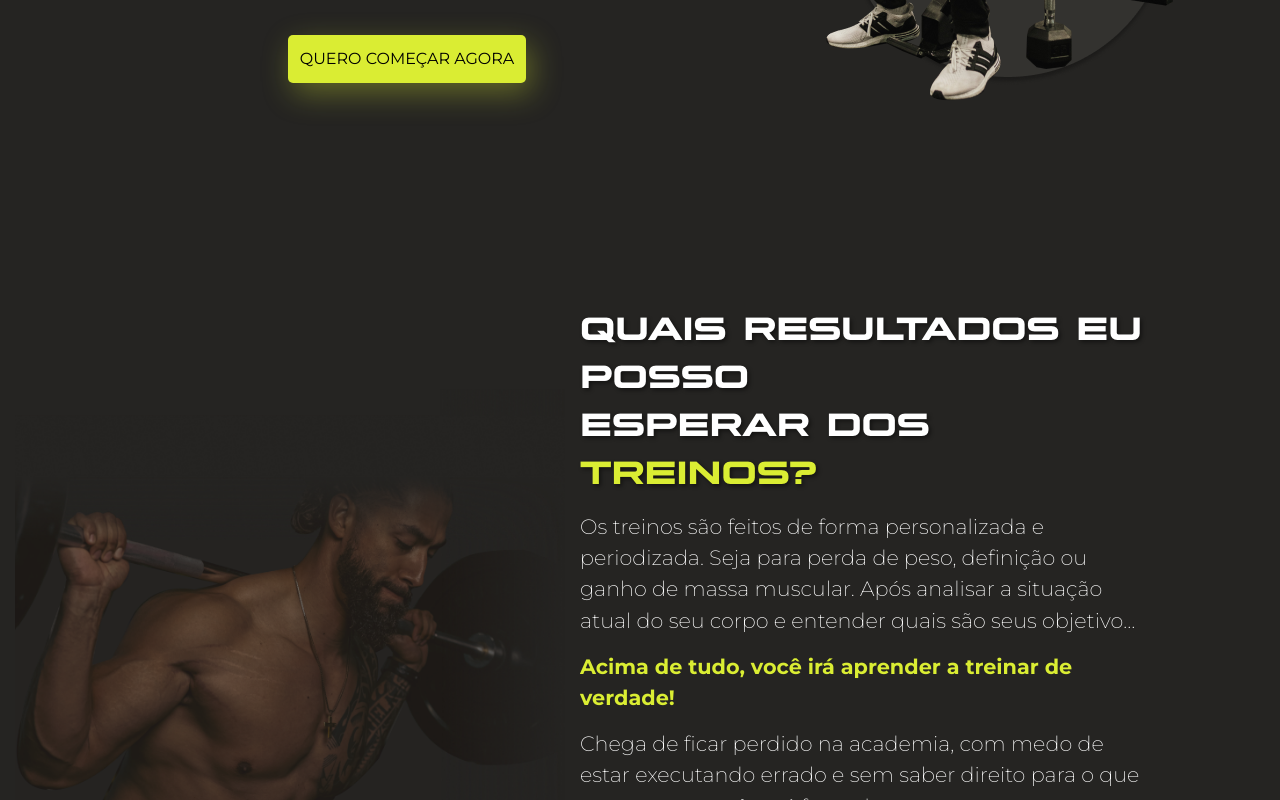
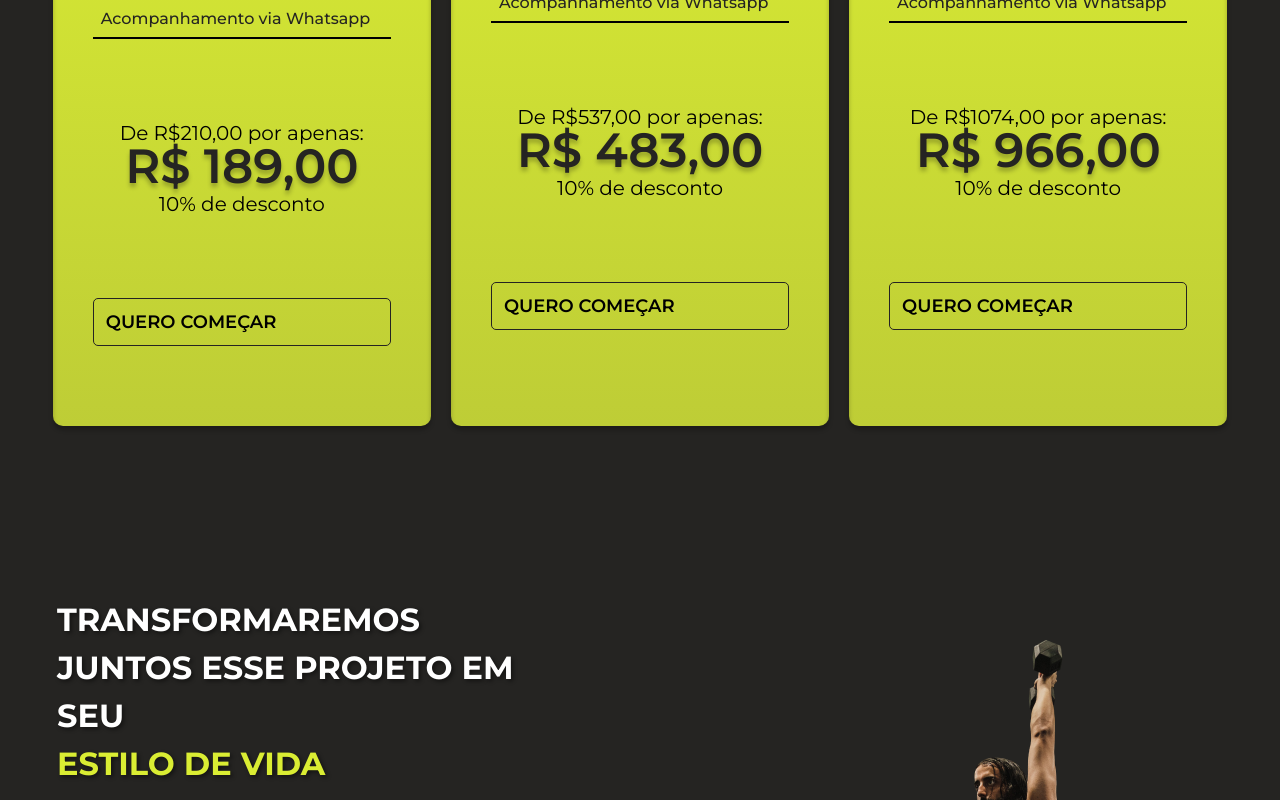
Before and after one commit to Ilan-dev0/projeto-kl, a React (Create React App) app: page / in a window 1280 px wide. Shown: the part 1380-2180 px from the top of the page. Built offline with nearby package versions, Linux system fonts and the light colour scheme.

Commit message:
commitFinal

```diff
--- a/src/App.js
+++ b/src/App.js
@@ -19,6 +19,7 @@ function App() {
     <div className="App">
       <Navbar />
       <Header />
+      <Plan />
       <Mid />
       <Access />
       <Bonus />
--- a/src/Components/Access.jsx
+++ b/src/Components/Access.jsx
@@ -4,7 +4,7 @@ const Access = () => {
   return (
     <div id='access'>
       <div className='access-heading h-fit-content'>
-        <h1 style={{fontFamily: 'FutureTense', fontSize: '1.5rem'}}>TUDO O QUE VOCÊ TERÁ ACESSO:</h1>
+        <h1 style={{fontSize: '1.5rem'}}>TUDO O QUE VOCÊ TERÁ ACESSO:</h1>
         <div className='access-container p-3'>
             <ul>
               <li>
--- a/src/Components/Few.jsx
+++ b/src/Components/Few.jsx
@@ -17,7 +17,7 @@ const Few = () =>{
 
 
                 <div style={{flexDirection: 'column'}}>
-                  <h1 style={{fontFamily: 'FutureTense'}}>MAS A VERDADE É QUE ESSE PROJETO <span style={{color:'#DAED33'}}>NÃO É PARA TODO MUNDO...</span></h1>
+                  <h1 style={{fontFamily: 'Montserrat'}}>MAS A VERDADE É QUE ESSE PROJETO <span style={{color:'#DAED33'}}>NÃO É PARA TODO MUNDO...</span></h1>
                   <p style={{fontSize: '1.2rem'}}>
                     <span style={{fontWeight: 'bold'}}>
                       Quer emagrecer, mas tem dúvidas se consegue mesmo… &nbsp;
--- a/src/Components/Header.jsx
+++ b/src/Components/Header.jsx
@@ -6,7 +6,7 @@ const Header = () => {
     <div id='main'>
       <div className='header-heading'>
         <div className='header-content'>
-          <h1 style={{fontFamily: 'FutureTense'}}><span>UM PROJETO PARA</span> <br></br> MUDAR SUA VIDA</h1>
+          <h1 style={{fontFamily: 'Montserrat'}}><span>UM PROJETO PARA</span> <br></br> MUDAR SUA VIDA</h1>
           <p className='details' style={{color: 'white', width:'100%', letterSpacing: '2px'}}>Transforme seu corpo e sua mente, com um <br></br> acompanhamento personalizado. Um <span>Personal Trainer</span> que <br></br> vai além do treino, aqui <span>desistir não é uma opção</span></p>
           <div className='header-btns'>
               <a href='#' className='header-btn'>INICIE SEU PROJETO AGORA</a>
--- a/src/Components/Mid.jsx
+++ b/src/Components/Mid.jsx
@@ -8,7 +8,7 @@ const Mid = () => {
       <div className='a-container' style={{marginTop: '100px', alignContent: 'right', flexDirection: 'row'}}>
 
         <div className='a-b-text' style={{flexDirection: 'column'}}>
-          <h1 style={{fontFamily: 'FutureTense'}}>TRANSFORMAREMOS <br></br> JUNTOS ESSE PROJETO EM <br></br> SEU <h2>ESTILO DE VIDA</h2></h1>
+          <h1 style={{fontFamily: 'Montserrat'}}>TRANSFORMAREMOS <br></br> JUNTOS ESSE PROJETO EM <br></br> SEU <h2>ESTILO DE VIDA</h2></h1>
           <p >Para conquistar resultados e alcançar sua melhor versão, você precisa de consistência. Mas além disso, você precisa muito mais do que um treino padrão e engessado, que te fará desistir na primeira semana.</p>
           <p >Meu trabalho vai além disso. Não vou apenas te passar um treino específico para sua realidade e objetivos, vou trilhar esse caminho com você. Quero te mostrar como a atividade física pode recuperar sua confiança e ainda te trazer o corpo que tanto sonha. Um atendimento para quem está determinado a mudar, não existe plano b.</p>
           <div className='header-btns'>
@@ -29,7 +29,7 @@ const Mid = () => {
 
 
             <div className='a-b-text' style={{flexDirection: 'column'}}>
-              <h1 style={{fontFamily: 'FutureTense'}}>QUAIS RESULTADOS EU POSSO <br></br> ESPERAR DOS<h2>TREINOS?</h2></h1>
+              <h1 style={{fontFamily: 'Montserrat'}}>QUAIS RESULTADOS EU POSSO <br></br> ESPERAR DOS<h2>TREINOS?</h2></h1>
               <p>Os treinos são feitos de forma personalizada e periodizada. Seja para perda de peso, definição ou ganho de massa muscular. Após analisar a situação atual do seu corpo e entender quais são seus objetivos, vou alinhar isso a realidade de tempo disponível na sua rotina.</p>
               <span style={{fontSize:'1.3rem'}}>Acima de tudo, você irá aprender a treinar de verdade!</span>
               <p>Chega de ficar perdido na academia, com medo de estar executando errado e sem saber direito para o que serve o que você está fazendo.</p>
--- a/src/Components/MyName.jsx
+++ b/src/Components/MyName.jsx
@@ -5,7 +5,7 @@ const MyName = () =>{
 
     return(
         <div id='name' className='my-name-backgroung'>
-            <div className='my-name-container'>
+            <div className='my-name-container '>
                 <div id='my-name'>
                     <div>
                         <img src={kaique} />
--- a/src/Components/Plan.jsx
+++ b/src/Components/Plan.jsx
@@ -17,11 +17,11 @@ const Plan = () => {
                             <li className='p-2 border-b-2 border-[#000] '>Acompanhamento via Whatsapp</li>
                         </ul>
 
-                        <p className='p-10 text-center text-xl'>De R$310,00 por apenas: <br></br>
-                        <span>R$ 279,00</span> <br></br> 10% de desconto</p>
+                        <p className='p-10 text-center text-xl'>De R$210,00 por apenas: <br></br>
+                        <span>R$ 189,00</span> <br></br> 10% de desconto</p>
 
                     <div className='header-btns m-5'>
-                        <a href='#' className='header-btn3' >QUERO COMEÇAR</a>
+                        <a href='#' className='header-btn3 md:m-10' >QUERO COMEÇAR</a>
                     </div>
                 </div>
 
@@ -33,11 +33,11 @@ const Plan = () => {
                             <li className='p-2 border-b-2 border-[#000] '>Acompanhamento via Whatsapp</li>
                         </ul>
 
-                        <p className='p-10 text-center text-xl'>De R$620,00 por apenas: <br></br>
-                        <span>R$ 527,00</span> <br></br> 10% de desconto</p>
+                        <p className='p-10 text-center text-xl'>De R$537,00 por apenas: <br></br>
+                        <span>R$ 483,00</span> <br></br> 10% de desconto</p>
 
                     <div className='header-btns m-5'>
-                        <a href='#' className='header-btn3' >QUERO COMEÇAR</a>
+                        <a href='#' className='header-btn3 md:m-10'  >QUERO COMEÇAR</a>
                     </div>
                 </div>
 
@@ -49,11 +49,11 @@ const Plan = () => {
                             <li className='p-2 border-b-2 border-[#000] '>Acompanhamento via Whatsapp</li>
                         </ul>
 
-                        <p className='p-10 text-center text-xl'>De R$1674,00 por apenas: <br></br>
-                        <span className='text-4xl'>R$ 1297,00</span> <br></br> 10% de desconto</p>
+                        <p className='p-10 text-center text-xl'>De R$1074,00 por apenas: <br></br>
+                        <span className='text-4xl'>R$ 966,00</span> <br></br> 10% de desconto</p>
 
-                    <div className='header-btns m-5'>
-                        <a href='#' className='header-btn3' >QUERO COMEÇAR</a>
+                    <div className='header-btns m-10'>
+                        <a href='#' className='header-btn3 md:m-10' >QUERO COMEÇAR</a>
                     </div>
                 </div>
       </div>
--- a/src/Components/Results.jsx
+++ b/src/Components/Results.jsx
@@ -25,10 +25,11 @@ const Results = () => {
         <h2 className='text-white text-xl'>TIME KAIQUE LOPES</h2>
       </div>
 
-      <div className='w-full m-0-auto  flex  align-center justify-center bg-zinc-900 pt-10'>
+      <div className='w-full m-0-auto  flex  align-center justify-center pt-10 '>
         <motion.div ref={carousel} className='cursor-grab overflow-hidden max-w-[1200px]' whileTap={{cursor: "grabbing"}}>
             <motion.div
-            className='flex'
+
+            className='flex '
             drag="x"
             dragConstraints={{ right:0, left: -width}}
             initial={{ x: 100 }}
--- a/src/index.css
+++ b/src/index.css
@@ -19,9 +19,13 @@ body{
     padding: 0px;
     background-color: #000;
     font-family: 'Montserrat', sans-serif;
+
 }
 *{
     box-sizing: border-box;
+}
+h1{
+    font-weight: bold;
 }
 ul{
     list-style: none;
@@ -173,15 +177,13 @@ nav .menu-btn,
 }
 
 .header-btn2{
-	display: block;
+	margin-top: 20px;
+    max-width: 300px;
+    padding: 12px;
+	display: block;;
 	justify-content: center;
     align-items: center;
-    font-family: 'Montserrat';
-    font-style: normal;
-    font-weight: 600;
-    font-size: 18px;
-    line-height: 22px;
-    text-align: justify;
+    font-size: 1rem;
     background-color: #252422;
     drop-shadow: (0px 4px 4px rgba(0, 0, 0, 0.25));
     border-radius: 5px;
@@ -231,11 +233,13 @@ nav .menu-btn,
     background-image: url('images/backgrounimg-myname.png');
     background-size: 100% auto;
     background-position: center;
+    background-repeat: no-repeat;
     width: 100%; /* Adjust as needed */
     height: fit-content; /* Adjust as needed */
 }
 
 .my-name-container{
+    padding: 100px;
     width:100%;
     height: fit-content;
     display: flex;
@@ -281,6 +285,7 @@ nav .menu-btn,
 
 #my-name{
     width:100%;
+    max-width: 1200px;
     height: fit-content;
     padding: 100px 50px 30px 50px;
     box-sizing: border-box;
@@ -304,7 +309,7 @@ nav .menu-btn,
 #my-name h1{
     font-weight: bold;
     margin-bottom: 20px;
-    font-family: 'FutureTense';
+    font-family: 'Montserrat';
     font-size: 2.0rem;
     color: #F9F9F9;
     text-shadow: 2px 2px 4px rgba(0, 0, 0, 0.492);
@@ -341,7 +346,7 @@ nav .menu-btn,
 
 #real-results .title-div h1{
     font-weight: bold;
-    font-family: 'FutureTense';
+    font-family: 'Montserrat', sans-serif;
     font-size: 2.0rem;
     color: #F9F9F9;
     text-shadow: 2px 2px 4px rgba(0, 0, 0, 0.492);
@@ -425,7 +430,7 @@ nav .menu-btn,
 #real-results .footer h1{
     font-weight: bold;
     margin-bottom: 20px;
-    font-family: 'FutureTense';
+    font-family: 'Montserrat', sans-serif;
     font-size: 1.6rem;
     color: #F9F9F9;
     text-shadow: 2px 2px 4px rgba(0, 0, 0, 0.492);
@@ -529,20 +534,18 @@ nav .menu-btn,
     max-width: 924px;
     margin-top: 20px;
 
-    border: 3px solid #F9F9F9;
-    filter: drop-shadow(0px 4px 4px rgba(0, 0, 0, 0.25));
-    border-radius: 15px;
+
 }
 
 .access-container ul{
-    font-family: 'FutureTense';
+    font-family: 'Montserrat', sans-serif;
     font-style: normal;
-    font-weight: 200;
-    font-size: 15px;
+    font-weight: 800;
+    font-size: 20px;
     line-height: 40px;
     text-transform: uppercase;
 
-    color: #F9F9F9;
+    color: #000;
 
     text-shadow: 0px 4px 4px rgba(0, 0, 0, 0.25);
 }
@@ -810,6 +813,7 @@ nav .menu-btn,
     overflow: hidden;
     text-overflow: ellipsis;
     margin-bottom: 10px;
+    text-align: left;
 }
 
 .card-filter span{
@@ -866,7 +870,7 @@ nav .menu-btn,
 }
 
 .disclaimer-content h1{
-    font-family: FutureTense;
+    font-family: 'Montserrat', sans-serif;
 }
 
 .disclaimer-content h2{
@@ -888,7 +892,7 @@ nav .menu-btn,
 }
 
 .results-content h1{
-    font-family: FutureTense;
+    font-family: 'Montserrat', sans-serif;
 }
 
 .results-content h2{
@@ -927,7 +931,7 @@ nav .menu-btn,
 }
 
 .random-content h1{
-    font-family: FutureTense;
+    font-family: 'Montserrat', sans-serif;
 
 }
 
@@ -946,7 +950,7 @@ nav .menu-btn,
 }
 
 .plan-content h1{
-    font-family: FutureTense;
+    font-family: 'Montserrat', sans-serif;
     font-style: normal;
     font-weight: 400;
     font-size: 32px;
@@ -1139,6 +1143,8 @@ nav .menu-btn,
     }
     .header-heading .details{
         font-size: 1rem;
+        text-align: left;
+
     }
     .header-content{
         height: auto;
@@ -1270,7 +1276,7 @@ nav .menu-btn,
         margin-bottom: 20px;
     }
     .plan-content h1{
-        font-family: FutureTense;
+        font-family: 'Montserrat', sans-serif;
         font-style: normal;
         font-weight: 400;
         font-size: 26px;
```
Also changed, not shown: src/Components/Disclaimer.jsx (+5 -5 lines).
